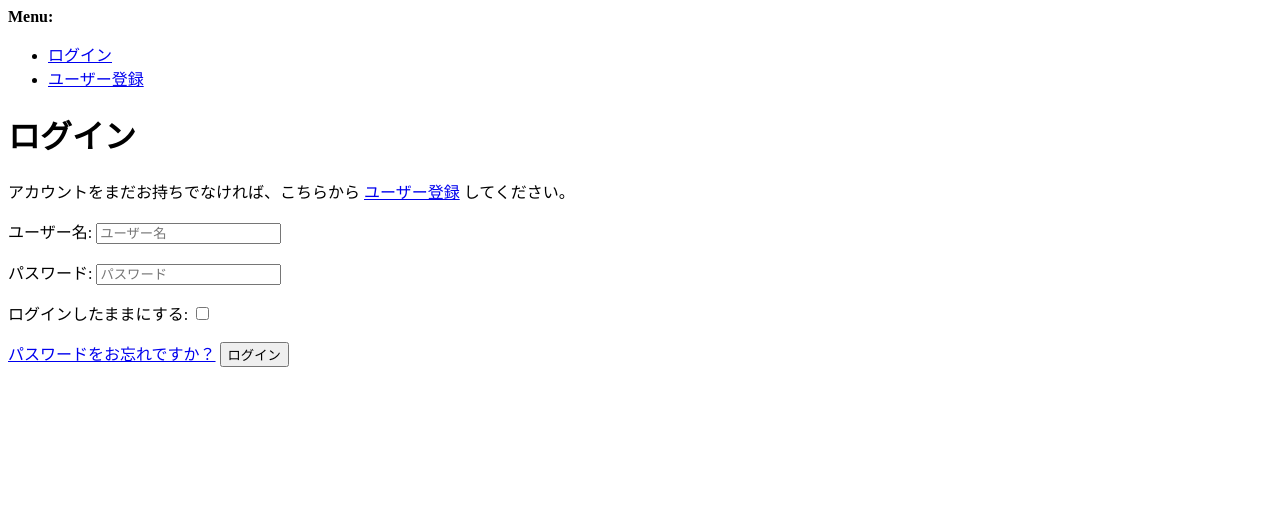
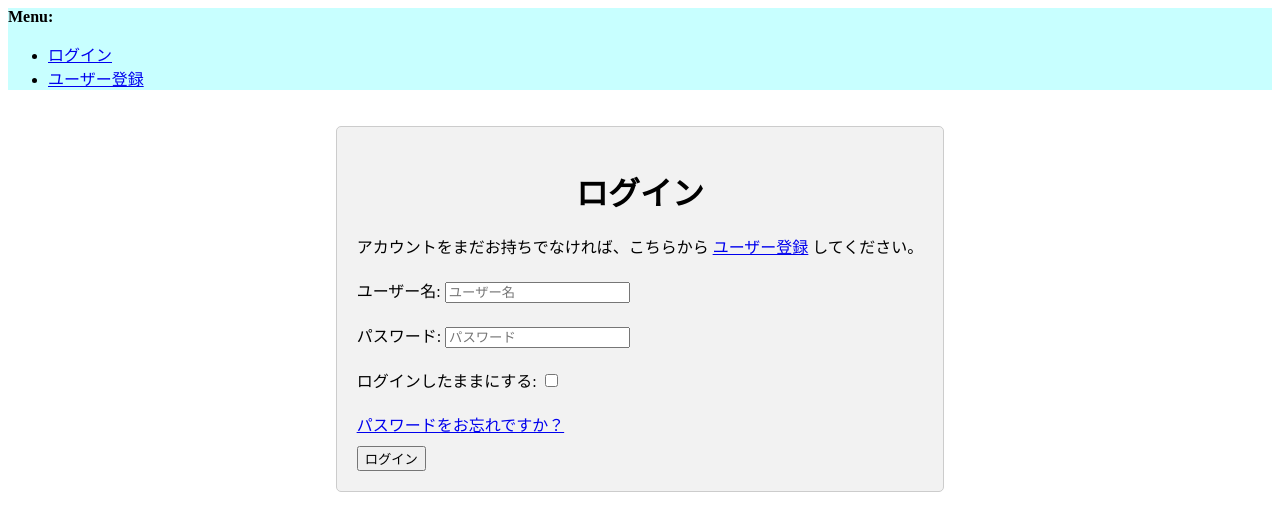
Before and after one commit to nakai877/Group-D, a Django app: page /accounts/login/ in a window 1280 px wide. Shown: the top 531 px of the page. Run offline with Django 3.2, Linux system fonts and the light colour scheme; some libraries are stand-ins or nearby versions.

Commit message:
login_mitame

```diff
--- /dev/null
+++ b/snsproject-master/static/auth.css
@@ -0,0 +1,51 @@
+.background {
+  background-color: rgb(200, 255, 255);
+}
+
+.container {
+  display: flex;
+  justify-content: center;
+  align-items: center;
+
+}
+
+.form {
+  margin: 20px;
+  padding: 20px;
+  border: 1px solid #ccc;
+  border-radius: 5px;
+  background-color: #f2f2f2;
+}
+
+.form h1 {
+  text-align: center;
+  margin-bottom: 20px;
+}
+
+.form p {
+  margin-bottom: 20px;
+}
+
+.form .socialaccount_ballot {
+  margin-bottom: 20px;
+}
+
+.form .socialaccount_providers {
+  list-style: none;
+  padding: 0;
+  margin: 0;
+}
+
+.form .login-or {
+  text-align: center;
+  margin: 10px 0;
+}
+
+.form .button.secondaryAction {
+  margin-right: 10px;
+}
+
+.form .primaryAction {
+  display: block;
+  margin-top: 10px;
+}
--- /dev/null
+++ b/snsproject-master/templates/account/base.html
@@ -0,0 +1,49 @@
+{% load i18n %}
+{% load static %}
+
+<!DOCTYPE html>
+<html>
+<head>
+    <meta http-equiv="X-UA-Compatible" content="IE=edge">
+    <meta name="viewport" content="width=device-width, initial-scale=1.0">
+    <title>{% block head_title %}{% endblock %}</title>
+    {% block extra_head %}
+    {% endblock %}
+</head>
+<body>
+{% block body %}
+
+<div class="background">
+    {% if messages %}
+    <div>
+        <strong>{% trans "Messages:" %}</strong>
+        <ul>
+            {% for message in messages %}
+            <li>{{message}}</li>
+            {% endfor %}
+        </ul>
+    </div>
+    {% endif %}
+
+    <div>
+        <strong>{% trans "Menu:" %}</strong>
+        <ul>
+            {% if user.is_authenticated %}
+            <li><a href="{% url 'account_email' %}">{% trans "Change E-mail" %}</a></li>
+            <li><a href="{% url 'account_logout' %}">{% trans "Sign Out" %}</a></li>
+            {% else %}
+            <li><a href="{% url 'account_login' %}">{% trans "Sign In" %}</a></li>
+            <li><a href="{% url 'account_signup' %}">{% trans "Sign Up" %}</a></li>
+            {% endif %}
+        </ul>
+    </div>
+</div>
+
+{% block content %}
+{% endblock %}
+{% endblock %}
+{% block extra_body %}
+{% endblock %}
+
+</body>
+</html>
--- /dev/null
+++ b/snsproject-master/templates/account/login.html
@@ -0,0 +1,52 @@
+{% extends "account/base.html" %}
+
+{% load i18n %}
+{% load account socialaccount %}
+{% load static %}
+
+{% block head_title %}{% trans "Sign In" %}{% endblock %}
+
+{% block content %}
+
+<link rel="stylesheet" type="text/css" href="{% static 'auth.css' %}">
+<div class="container">
+  <div class="form">
+
+<h1>{% trans "Sign In" %}</h1>
+
+{% get_providers as socialaccount_providers %}
+
+{% if socialaccount_providers %}
+<p>{% blocktrans with site.name as site_name %}Please sign in with one
+of your existing third party accounts. Or, <a href="{{ signup_url }}">sign up</a>
+for a {{ site_name }} account and sign in below:{% endblocktrans %}</p>
+
+<div class="socialaccount_ballot">
+
+  <ul class="socialaccount_providers">
+    {% include "socialaccount/snippets/provider_list.html" with process="login" %}
+  </ul>
+
+  <div class="login-or">{% trans 'or' %}</div>
+
+</div>
+
+{% include "socialaccount/snippets/login_extra.html" %}
+
+{% else %}
+<p>{% blocktrans %}If you have not created an account yet, then please
+<a href="{{ signup_url }}">sign up</a> first.{% endblocktrans %}</p>
+{% endif %}
+
+<form class="login" method="POST" action="{% url 'account_login' %}">
+  {% csrf_token %}
+  {{ form.as_p }}
+  {% if redirect_field_value %}
+  <input type="hidden" name="{{ redirect_field_name }}" value="{{ redirect_field_value }}" />
+  {% endif %}
+  <a class="button secondaryAction" href="{% url 'account_reset_password' %}">{% trans "Forgot Password?" %}</a>
+  <button class="primaryAction" type="submit">{% trans "Sign In" %}</button>
+</form>
+  </div>
+</div>
+{% endblock %}
--- a/snsproject-master/templates/create.html
+++ b/snsproject-master/templates/create.html
@@ -6,7 +6,7 @@
 {% endblock customcss %}
 
 {% block content %}
-<form method="post" enctype="multipart/form-data">{% csrf_token %}
+<form method="post" enctype="multipart/form-data" align="center">{% csrf_token %}
     {{ form.as_p }}
     <input type="submit" value="投稿">
 </form>
--- a/snsproject-master/templates/delete.html
+++ b/snsproject-master/templates/delete.html
@@ -6,7 +6,7 @@
 {% endblock customcss %}
 
 {% block content %}
-<form method="post">{% csrf_token %}
+<form method="post" align="center">{% csrf_token %}
     <p>本当に削除してもよろしいですか?</p>
     <input type="submit" value="削除する">
 </form>
--- a/snsproject-master/templates/detail.html
+++ b/snsproject-master/templates/detail.html
@@ -7,7 +7,7 @@
 
 {% block content %}
 <div class="container">
-    <div class="alert alert-success" role="alert">
+    <div class="alert alert-success" role="alert" align="center">
         <p>タイトル：{{object.title}}</p>
         <p>投稿者：{{object.user}}</p>
         <p>コメント：{{object.content}}</p>
--- a/snsproject-master/templates/list.html
+++ b/snsproject-master/templates/list.html
@@ -8,7 +8,7 @@
 {% block content %}
 
 {% if show_search_form %}
-<div>
+<div align="center">
     <form method="GET" action="{% url 'home' %}">
         {% csrf_token %}
         {{ search_form.as_p }}
@@ -21,7 +21,7 @@
 <div>
     {% for item in object_list %}
     <hr>
-    <div>
+    <div align="center">
         <p>タイトル：<a href="{% url 'detail' item.pk %}">{{ item.title }}</a></p>
         <p>投稿者：{{ item.user.username }}</p>
 
--- a/snsproject-master/templates/update.html
+++ b/snsproject-master/templates/update.html
@@ -7,7 +7,7 @@
 
 
 {% block content %}
-<form method="post">{% csrf_token %}
+<form method="post" align="center">{% csrf_token %}
     {{ form.as_p }}
     <input type="submit" value="編集">
 </form>
```
Also changed, not shown: snsproject-master/templates/account/logout.html (added, +26 -0 lines), snsproject-master/templates/account/signup.html (added, +28 -0 lines).
